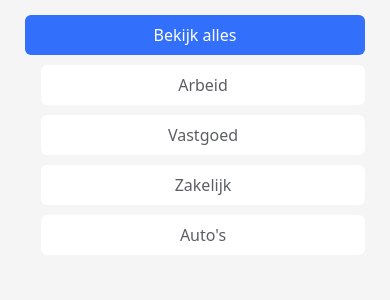
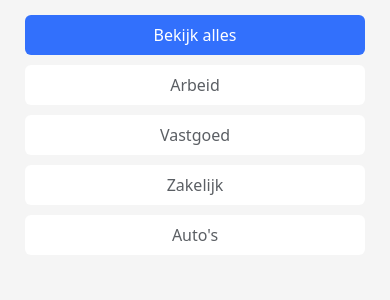
Before and after one commit to MawizShahab/mjincontract, a plain HTML site: page index.html in a window 390 px wide. Shown: the part 1987-2287 px from the top of the page. Drawn offline with nearby package versions, Linux system fonts and the light colour scheme.

Commit message:
Update styles.css

```diff
--- a/styles.css
+++ b/styles.css
@@ -47,4 +47,8 @@ nav a {
   .search-form [type="text"] {
     width: 100%;
   }
+
+  .filter-tab{
+    margin-left: 0 !important;
+  }
 }
```
